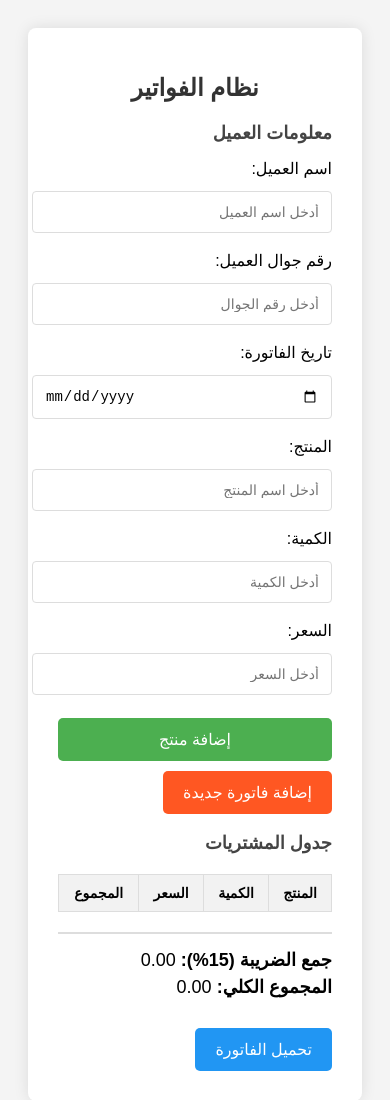
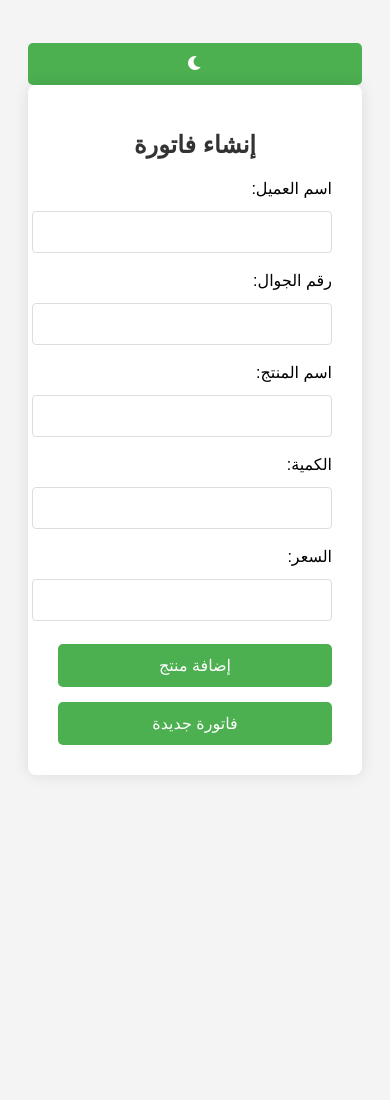
Before and after one commit to SWE-M/accounting-system, a plain HTML site: page index.html in a window 390 px wide. After the commit the page ends 844 px from the top, so only its background shows below. Drawn offline with Linux system fonts and the light colour scheme.

Commit message:
Update index.html

```diff
--- a/index.html
+++ b/index.html
@@ -1,71 +1,65 @@
 <!DOCTYPE html>
-<html lang="ar">
+<html lang="ar" dir="rtl">
 <head>
     <meta charset="UTF-8">
     <meta name="viewport" content="width=device-width, initial-scale=1.0">
-  <meta http-equiv="Content-Security-Policy" content="script-src 'self'">
-  <title>نظام الفواتير</title>
+    <title>برنامج محاسبة - إنشاء فاتورة</title>
+    <!-- إضافة Font Awesome -->
+    <link rel="stylesheet" href="https://cdnjs.cloudflare.com/ajax/libs/font-awesome/6.0.0-beta3/css/all.min.css">
     <link rel="stylesheet" href="styles.css">
-  <script src="https://cdnjs.cloudflare.com/ajax/libs/xlsx/0.17.1/xlsx.full.min.js"></script>
-  <script src="https://cdnjs.cloudflare.com/ajax/libs/jspdf/2.5.1/jspdf.umd.min.js"></script>
 </head>
 <body>
+    <!-- زر الوضع الداكن -->
+    <button id="toggle-dark-mode">
+        <i class="fas fa-moon"></i> <!-- أيقونة القمر -->
+    </button>
+
+    <!-- المحتوى الرئيسي -->
     <div class="container">
-    <h1>نظام الفواتير</h1>
+        <h1>إنشاء فاتورة</h1>
+        <form id="invoiceForm">
+            <label for="customerName">اسم العميل:</label>
+            <input type="text" id="customerName" required>
 
-    <!-- نموذج إدخال بيانات العميل -->
-    <div class="client-info">
-      <h3>معلومات العميل</h3>
-      <form id="invoice-form">
-        <label for="client-name">اسم العميل:</label>
-        <input type="text" id="client-name" placeholder="أدخل اسم العميل" required><br>
+            <label for="customerPhone">رقم الجوال:</label>
+            <input type="text" id="customerPhone" required>
 
-        <label for="client-phone">رقم جوال العميل:</label>
-        <input type="text" id="client-phone" placeholder="أدخل رقم الجوال" required><br>
+            <label for="productName">اسم المنتج:</label>
+            <input type="text" id="productName" required>
 
-        <label for="invoice-date">تاريخ الفاتورة:</label>
-        <input type="date" id="invoice-date" required><br>
+            <label for="quantity">الكمية:</label>
+            <input type="number" id="quantity" min="1" required>
 
-        <label for="purchase-product">المنتج:</label>
-        <input type="text" id="purchase-product" placeholder="أدخل اسم المنتج" required><br>
+            <label for="price">السعر:</label>
+            <input type="number" id="price" min="0" step="0.01" required>
 
-        <label for="purchase-quantity">الكمية:</label>
-        <input type="number" id="purchase-quantity" placeholder="أدخل الكمية" required><br>
+            <button type="button" onclick="addItem()">إضافة منتج</button>
+            <button type="button" class="new-invoice-btn" onclick="newInvoice()">فاتورة جديدة</button>
+        </form>
 
-        <label for="purchase-price">السعر:</label>
-        <input type="number" id="purchase-price" placeholder="أدخل السعر" required><br>
-
-        <button type="button" id="add-purchase">إضافة منتج</button>
-      </form>
-    </div>
-
-    <!-- زر إضافة فاتورة جديدة -->
-    <button type="button" id="new-invoice">إضافة فاتورة جديدة</button>
-
-    <!-- عرض جدول المشتريات -->
-    <h3>جدول المشتريات</h3>
-    <table id="purchases-table">
+        <div class="invoice" id="invoiceSection" style="display: none;">
+            <h2>الفاتورة</h2>
+            <p><strong>اسم العميل:</strong> <span id="invoiceCustomerName"></span></p>
+            <p><strong>رقم الجوال:</strong> <span id="invoiceCustomerPhone"></span></p>
+            <p><strong>رقم الفاتورة:</strong> <span id="invoiceNumber"></span></p>
+            <table id="invoiceItems" width="100%" border="1" cellpadding="10" cellspacing="0">
                 <thead>
                     <tr>
                         <th>المنتج</th>
                         <th>الكمية</th>
                         <th>السعر</th>
-          <th>المجموع</th>
+                        <th>الإجمالي</th>
                     </tr>
                 </thead>
                 <tbody>
-        <!-- سيتم إضافة الصفوف هنا -->
                 </tbody>
             </table>
+            <p><strong>الإجمالي قبل الضريبة:</strong> <span id="subtotal"></span></p>
+            <p><strong>الضريبة (15%):</strong> <span id="tax"></span></p>
+            <p><strong>الإجمالي النهائي:</strong> <span id="grandTotal"></span></p>
 
-    <!-- حساب الضريبة والمجموع -->
-    <div class="totals">
-      <p><strong>جمع الضريبة (15%):</strong> <span id="tax-total">0.00</span></p>
-      <p><strong>المجموع الكلي:</strong> <span id="grand-total">0.00</span></p>
+            <button onclick="saveAsPDF()">حفظ كـ PDF/ طباعة </button>
         </div>
-
-    <!-- زر تحميل الفاتورة -->
-    <button id="download-invoice">تحميل الفاتورة</button>
     </div>
 
     <script src="script.js"></script>
```
Lines whose indentation alone changed are shown as unchanged.
